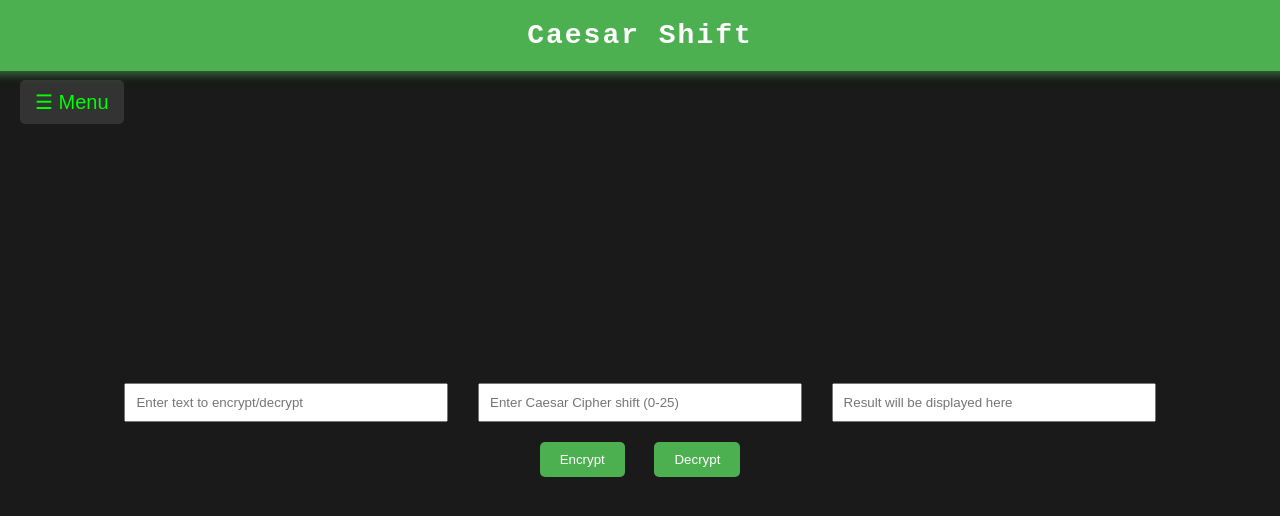
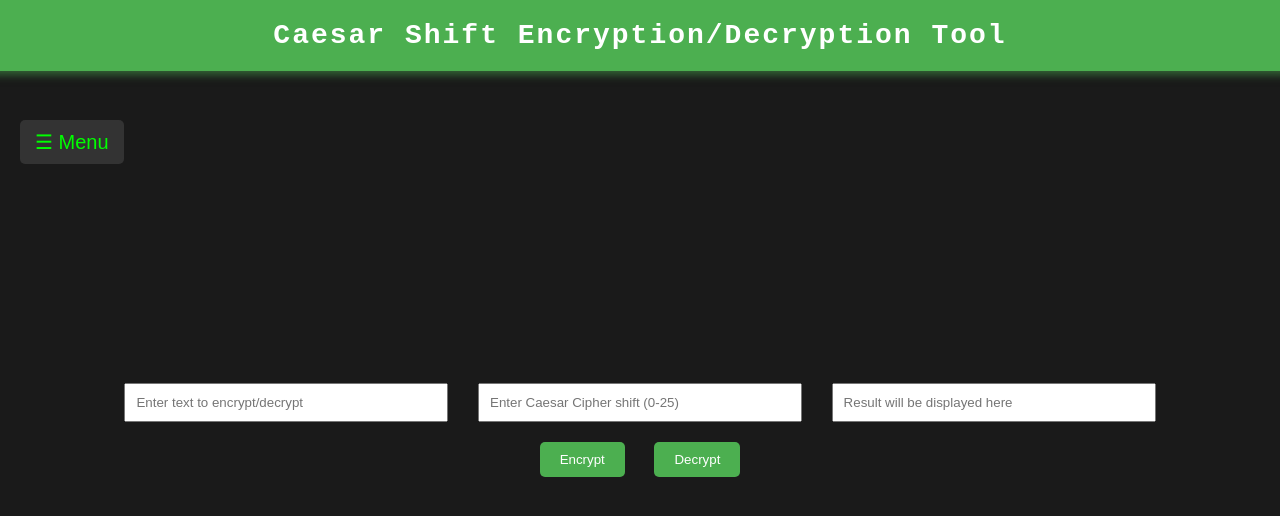
Before and after one commit to Lootera69/Cipher-Lock, a plain HTML site: page CaesarShiift.html in a window 1280 px wide. Drawn offline with Linux system fonts and the light colour scheme.

Commit message:
CaesarShiift.html

```diff
--- a/CaesarShiift.html
+++ b/CaesarShiift.html
@@ -71,7 +71,7 @@
       width: 0;
       position: fixed;
       z-index: 1;
-      top: 70px;
+      top: 110px;
       left: 0;
       background-color: #333;
       overflow-x: hidden;
@@ -102,7 +102,7 @@
       border: none;
       border-radius: 5px;
       position: fixed;
-      top: 70px;
+      top: 110px;
       left: 10px;
       z-index: 2;
       transition: background-color 0.3s;
@@ -151,7 +151,7 @@
   <button class="openbtn" onclick="toggleNav()">☰ Menu</button>
 
   <header>
-    <h1>Caesar Shift</h1>
+    <h1>Caesar Shift Encryption/Decryption Tool</h1>
   </header>
 
   <main>
```
